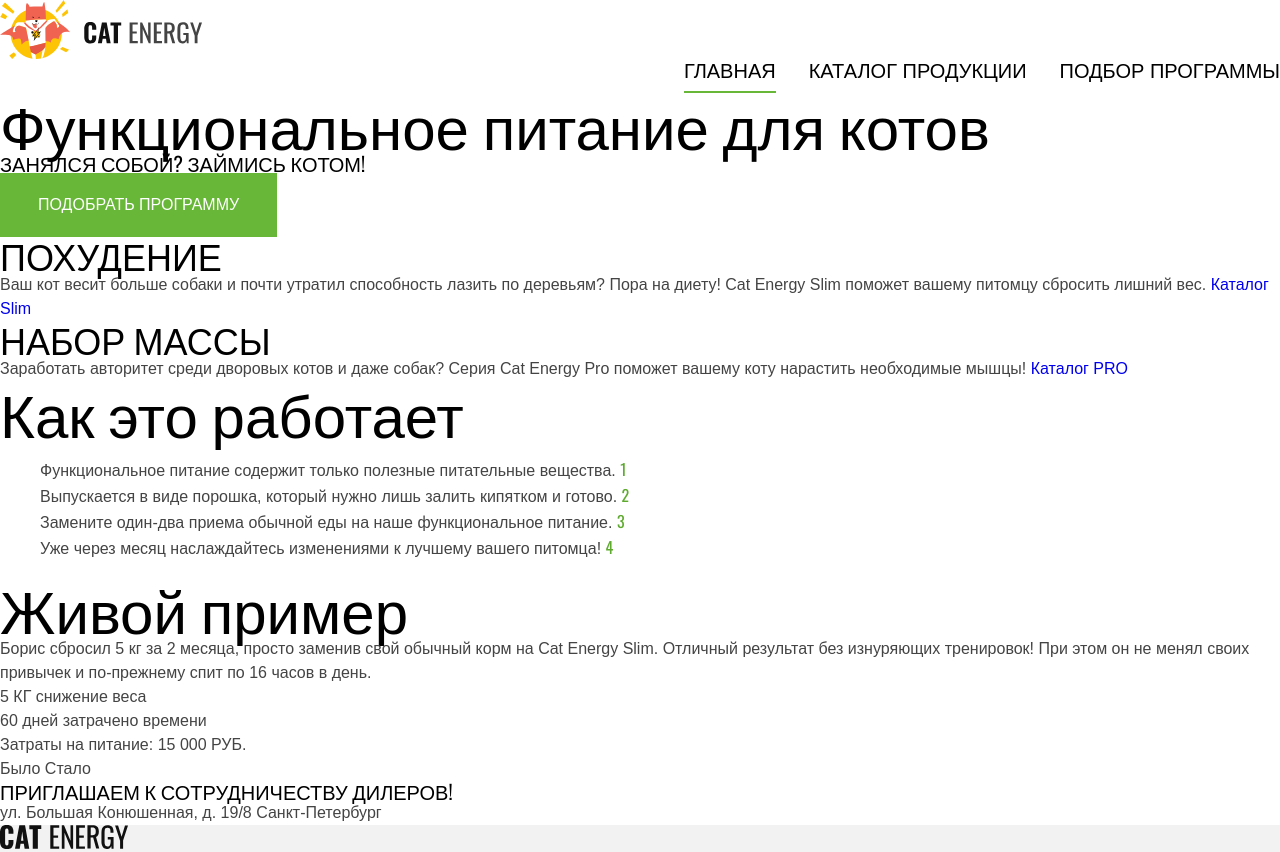
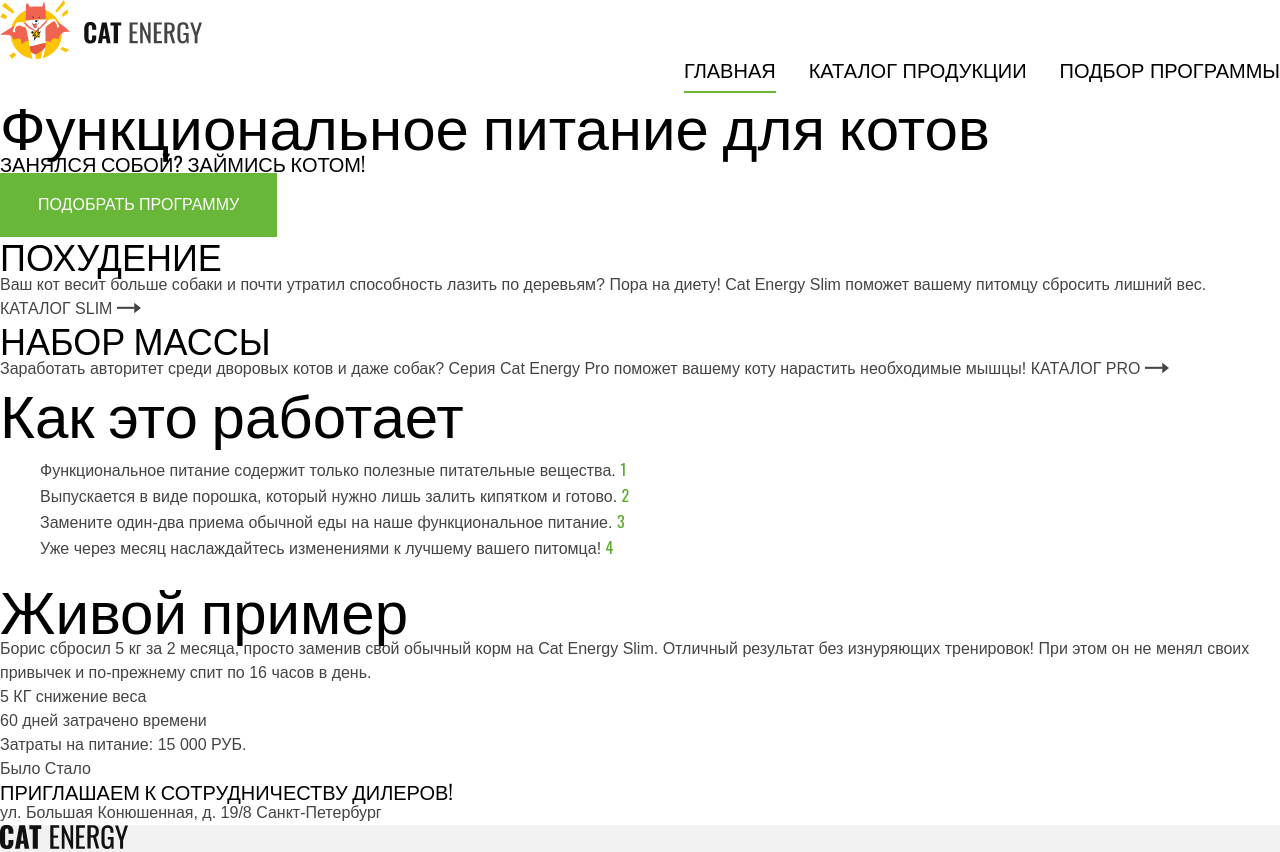
Before and after one commit to SGolomzin/layout__CatEnergy, a plain HTML site: page index.html in a window 1280 px wide. Shown: the top 852 px of the page. Drawn offline with nearby package versions, Linux system fonts and the light colour scheme.

Commit message:
Create SVG animation for preview__link

```diff
--- a/css/style.css
+++ b/css/style.css
@@ -140,6 +140,29 @@ body {
   text-decoration: none;
 }
 
+.preview__link {
+  color: currentColor;
+  text-transform: uppercase;
+}
+
+.preview__link:active {
+  opacity: 0.3;
+}
+
+.link__svg-arrow-line,
+.link__svg-arrow-head {
+  transition: all 0.5s ease;
+  fill: currentColor;
+}
+
+.link:hover .link__svg-arrow-line {
+  width: 80%;
+}
+
+.link:hover .link__svg-arrow-head {
+  transform: translateX(25%);
+}
+
 .features__group {
   list-style: none;
   counter-reset: feature;
--- a/index.html
+++ b/index.html
@@ -80,13 +80,51 @@
           Ваш кот весит больше собаки и почти утратил способность лазить по
           деревьям? Пора на диету! Cat Energy Slim поможет вашему питомцу
           сбросить лишний вес.
-          <a href="#" class="link">Каталог Slim</a>
+          <a href="#" class="link preview__link">
+            Каталог Slim
+            <svg
+              width="32"
+              height="12"
+              viewBox="0 0 32 12"
+              xmlns="http://www.w3.org/2000/svg"
+            >
+              <rect
+                class="link__svg-arrow-line"
+                y="40%"
+                width="55%"
+                height="17%"
+              />
+              <path
+                class="link__svg-arrow-head"
+                d="M24 6L17.25 11.1962L17.25 0.803848L24 6Z"
+              />
+            </svg>
+          </a>
         </div>
         <div class="preview">
           <h3 class="heading heading-2">Набор массы</h3>
           Заработать авторитет среди дворовых котов и даже собак? Серия Cat
           Energy Pro поможет вашему коту нарастить необходимые мышцы!
-          <a href="#" class="link">Каталог PRO</a>
+          <a href="#" class="link preview__link">
+            Каталог PRO
+            <svg
+              width="32"
+              height="12"
+              viewBox="0 0 32 12"
+              xmlns="http://www.w3.org/2000/svg"
+            >
+              <rect
+                class="link__svg-arrow-line"
+                y="40%"
+                width="55%"
+                height="17%"
+              />
+              <path
+                class="link__svg-arrow-head"
+                d="M24 6L17.25 11.1962L17.25 0.803848L24 6Z"
+              />
+            </svg>
+          </a>
         </div>
       </section>
 
```
